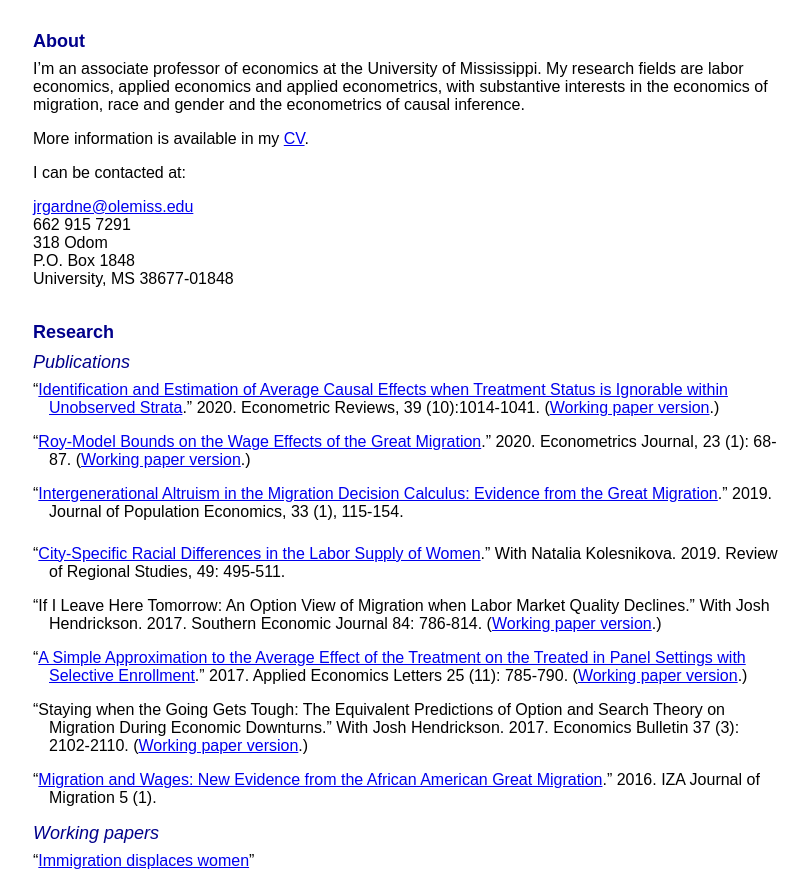
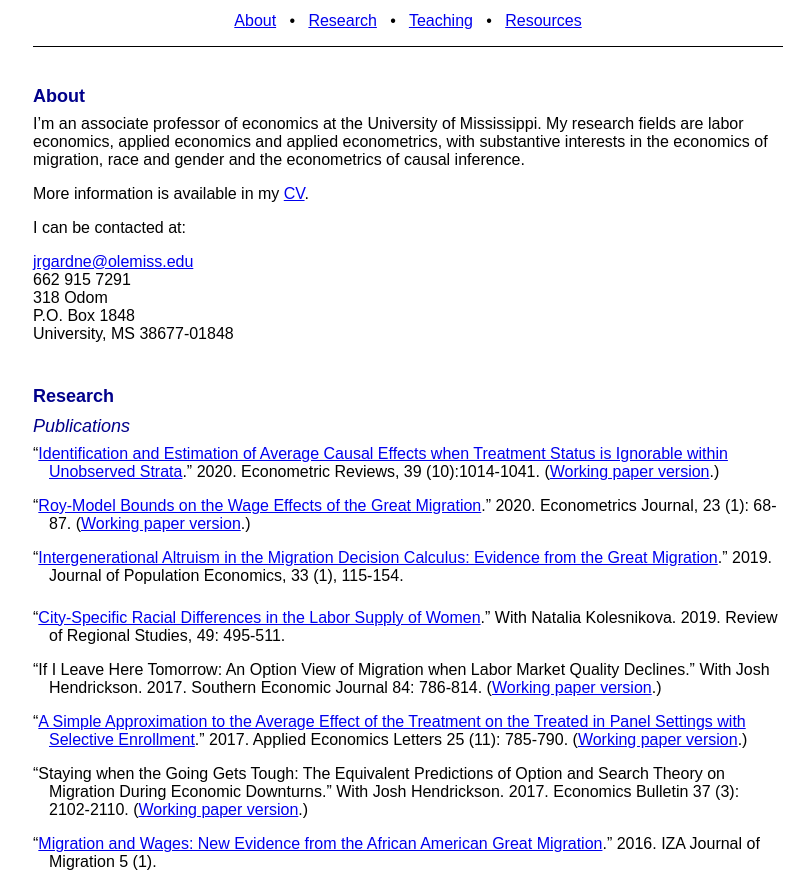
Before and after one commit to jrgcmu/jrgcmu.github.io, a plain HTML site: page index.html in a window 1280 px wide. Shown: the part 115-998 px from the top of the page, without its empty margins (232-1041 px from the left). Drawn offline with Linux system fonts and the light colour scheme.

Commit message:
Add files via upload

```diff
--- a/style.css
+++ b/style.css
@@ -21,8 +21,9 @@ h1 {
   font-size: large;
   color: darkblue;
   margin-bottom: 0px;
-  padding-top: 1em;
+  padding-top: 1.5em;
 }
+
 
 h2 {
   font-size: large;
@@ -30,15 +31,38 @@ h2 {
   font-weight: normal;
   color: darkblue;
   margin-bottom: 0px;
-  padding-top: 0px;
+  padding-top: .5em;
 }
 
-/* title block */
+/* nav */
+
+#TOC {
+  text-align: center;
+  border-top: 1px solid black;
+  border-bottom: 1px solid black;
+  }
+
+/* use for automatically generated TOC via --toc:true
+#TOC ul {
+  padding: 0px 0px 0px 0px;
+}
+
+#TOC li {
+  list-style-type: none;
+  display: inline;
+  padding-right: 2em;
+  padding-left: 0em;
+  margin-left: 0em;
+}
+*/
+
+
 
 /* title block */
 
 #title-block-header {
-  border-bottom: 1px solid black;
+  text-align: center;
+  padding-bottom: 1.5em;
 }
 
 #title-block-header h1 {
```
